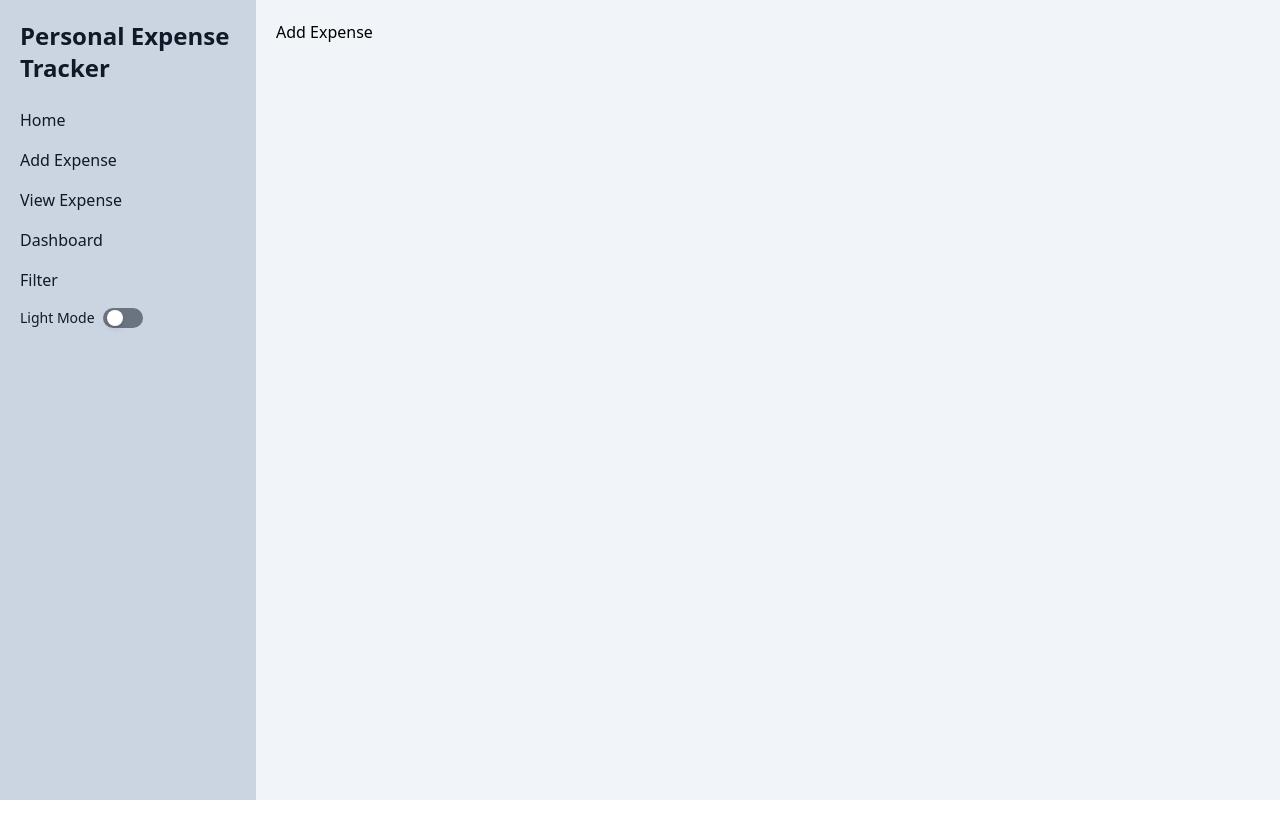
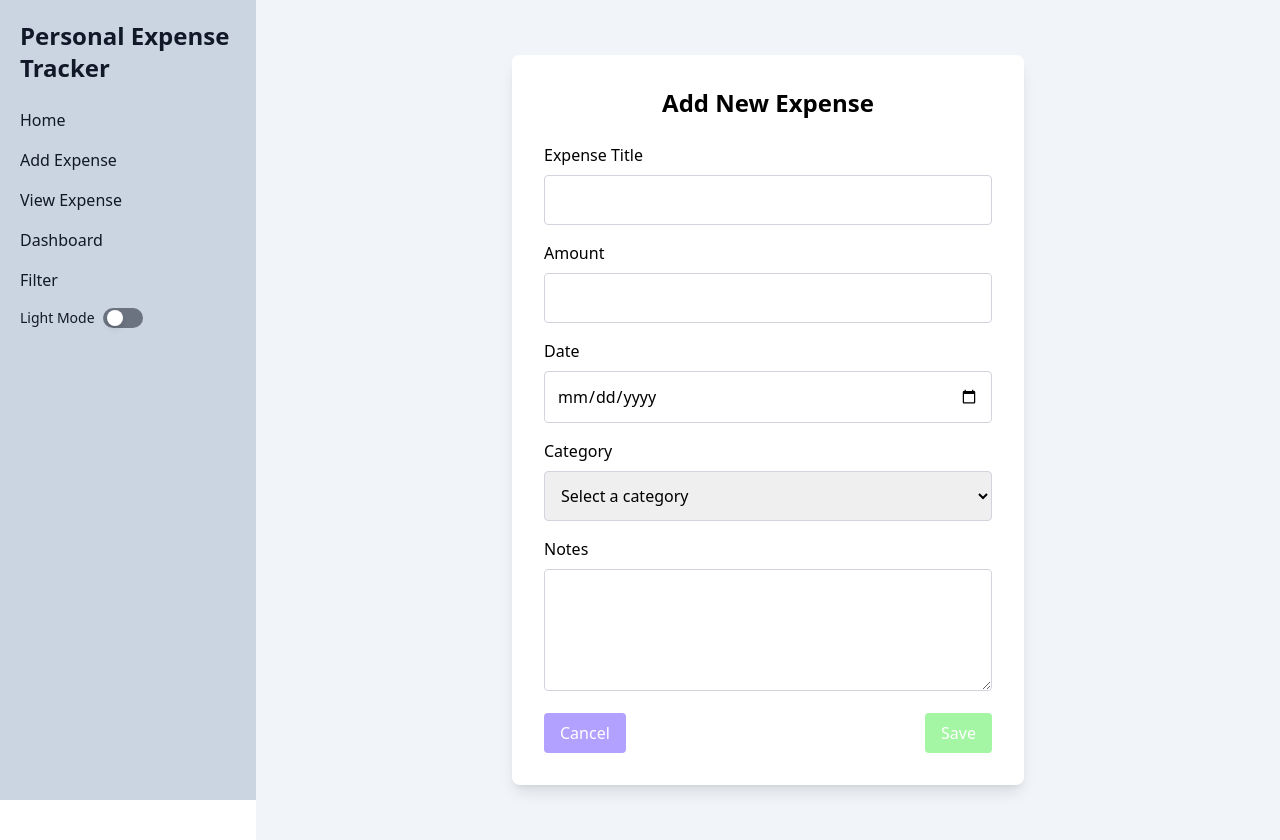
Before and after one commit to Elsabeth721/Gebeya, a React (Vite) app in the folder Frontend/PersonalExpenseTracker/: page /addExpense in a window 1280 px wide. Before the commit the page ends 800 px from the top, so only its background shows below. Built offline with nearby package versions, Linux system fonts and the light colour scheme.

Commit message:
Add expense form added

```diff
--- a/Frontend/PersonalExpenseTracker/src/components/AddExpense.jsx
+++ b/Frontend/PersonalExpenseTracker/src/components/AddExpense.jsx
@@ -1,11 +1,121 @@
-import React from 'react'
+import React, { useState } from 'react';
 
 const AddExpense = () => {
+  const [formData, setFormData] = useState({
+    title: '',
+    amount: '',
+    date: '',
+    category: '',
+    notes: '',
+  });
+
+  const handleChange = (e) => {
+    setFormData({ ...formData, [e.target.name]: e.target.value });
+  };
+
+  const handleSubmit = (e) => {
+    e.preventDefault();
+    console.log(formData);
+  };
+
   return (
-    <div className=''>
-      <h1>Add Expense</h1>
+    <div className=" min-h-screen flex items-center justify-center">
+      <div className="bg-containerBackground max-w-lg w-full p-8 rounded-lg shadow-lg">
+        <h2 className="text-titleText text-2xl font-semibold mb-6 text-center">Add New Expense</h2>
+        <form onSubmit={handleSubmit}>
+          <div className="mb-4">
+            <label htmlFor="title" className="block text-subtitleText font-medium mb-2">
+              Expense Title
+            </label>
+            <input
+              type="text"
+              id="title"
+              name="title"
+              value={formData.title}
+              onChange={handleChange}
+              className="w-full p-3 border border-gray-300 rounded focus:outline-none focus:ring-2 focus:ring-lightBlue"
+              required
+            />
+          </div>
+          <div className="mb-4">
+            <label htmlFor="amount" className="block text-subtitleText font-medium mb-2">
+              Amount
+            </label>
+            <input
+              type="number"
+              id="amount"
+              name="amount"
+              value={formData.amount}
+              onChange={handleChange}
+              className="w-full p-3 border border-gray-300 rounded focus:outline-none focus:ring-2 focus:ring-lightBlue"
+              required
+            />
+          </div>
+          <div className="mb-4">
+            <label htmlFor="date" className="block text-subtitleText font-medium mb-2">
+              Date
+            </label>
+            <input
+              type="date"
+              id="date"
+              name="date"
+              value={formData.date}
+              onChange={handleChange}
+              className="w-full p-3 border border-gray-300 rounded focus:outline-none focus:ring-2 focus:ring-lightBlue"
+              required
+            />
+          </div>
+          <div className="mb-4">
+            <label htmlFor="category" className="block text-subtitleText font-medium mb-2">
+              Category
+            </label>
+            <select
+              id="category"
+              name="category"
+              value={formData.category}
+              onChange={handleChange}
+              className="w-full p-3 border border-gray-300 rounded focus:outline-none focus:ring-2 focus:ring-lightBlue"
+              required
+            >
+              <option value="">Select a category</option>
+              <option value="food">Food</option>
+              <option value="transport">Transport</option>
+              <option value="entertainment">Entertainment</option>
+              <option value="others">Others</option>
+            </select>
+          </div>
+          <div className="mb-4">
+            <label htmlFor="notes" className="block text-subtitleText font-medium mb-2">
+              Notes
+            </label>
+            <textarea
+              id="notes"
+              name="notes"
+              value={formData.notes}
+              onChange={handleChange}
+              className="w-full p-3 border border-gray-300 rounded focus:outline-none focus:ring-2 focus:ring-lightBlue"
+              rows="4"
+            />
+          </div>
+          <div className="flex justify-between">
+          <button
+              type="button"
+              className="bg-lightBlue text-white py-2 px-4 rounded hover:bg-blue-600 focus:outline-none focus:ring-2 focus:ring-red-300"
+            >
+              Cancel
+            </button>
+            <button
+              type="submit"
+              className="bg-lightGreen text-white py-2 px-4 rounded hover:bg-green-500 focus:outline-none focus:ring-2 focus:ring-green-300"
+            >
+              Save
+            </button>
+
+          </div>
+        </form>
+      </div>
     </div>
-  )
-}
+  );
+};
 
-export default AddExpense
+export default AddExpense;
```
